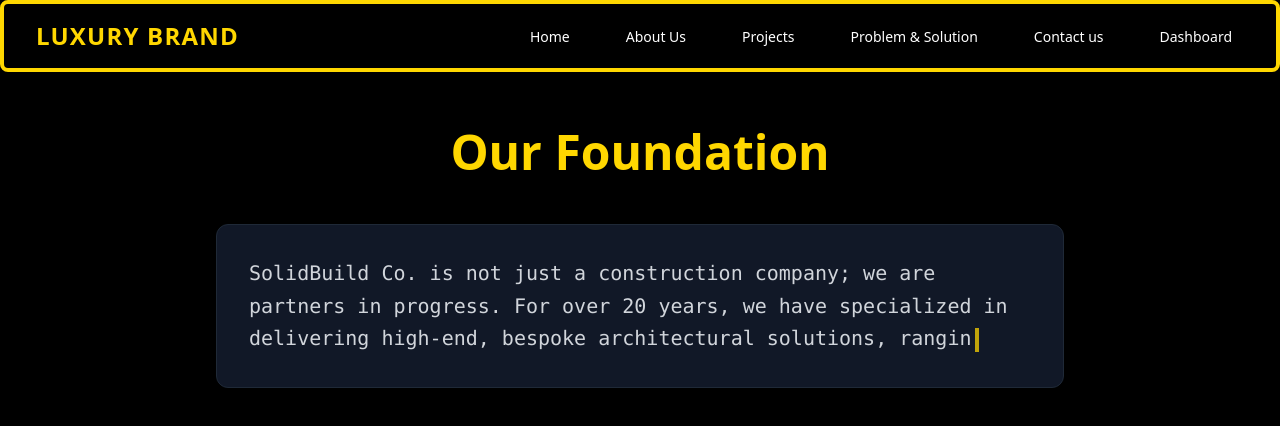
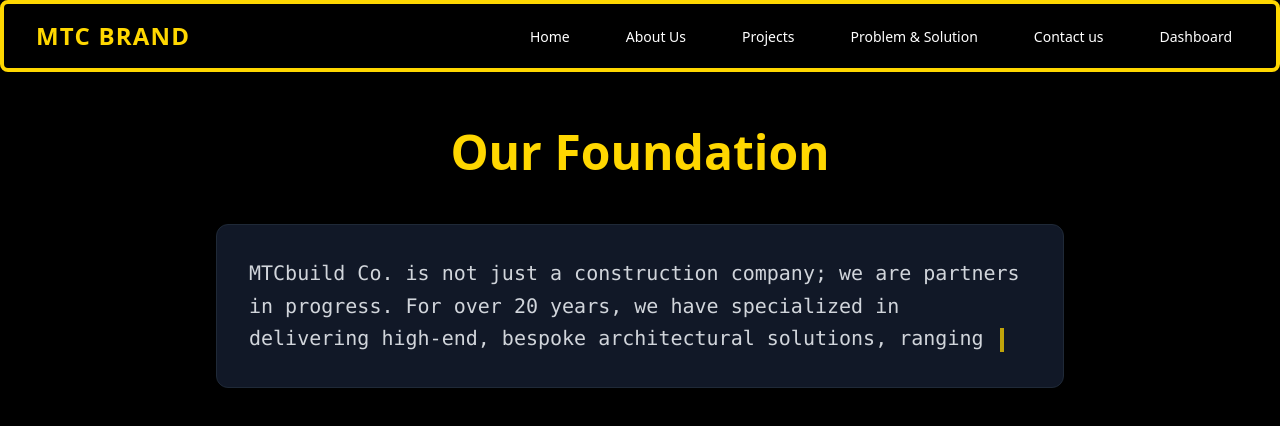
Before and after one commit to OdayAbood/constructor-frontend, a React (Create React App) app: page /about in a window 1280 px wide. Shown: the top 426 px of the page. Built offline with nearby package versions, Linux system fonts and the light colour scheme.

Commit message:
changing the name of the Company

```diff
--- a/src/components/AboutSection.js
+++ b/src/components/AboutSection.js
@@ -2,7 +2,7 @@ import React, { useState, useEffect } from 'react';
 
 // النص الطويل الذي سيتم عرضه بتأثير الكتابة
 const fullText =
-  "SolidBuild Co. is not just a construction company; we are partners in progress. For over 20 years, we have specialized in delivering high-end, bespoke architectural solutions, ranging from state-of-the-art commercial centers to landmark residential estates. Our mission transcends mere structural integrity—we build with precision, commitment, and a golden standard of client satisfaction. We believe in engineering spaces that define the future.";
+  "MTCbuild Co. is not just a construction company; we are partners in progress. For over 20 years, we have specialized in delivering high-end, bespoke architectural solutions, ranging from state-of-the-art commercial centers to landmark residential estates. Our mission transcends mere structural integrity—we build with precision, commitment, and a golden standard of client satisfaction. We believe in engineering spaces that define the future.";
 
 const AboutSection = () => {
   const [displayText, setDisplayText] = useState('');
--- a/src/components/NavBar.js
+++ b/src/components/NavBar.js
@@ -20,7 +20,7 @@ const Navbar = () => {
         <div className="flex justify-between items-center h-16">
           {/* 1. الشعار (Luxury Brand) */}
           <div className="flex-shrink-0 text-gold text-2xl font-bold tracking-wider">
-            LUXURY BRAND
+            MTC BRAND
           </div>
           {/* 2. أيقونة القائمة (تظهر فقط على الشاشات الصغيرة) */}
           <div className="md:hidden flex items-center">
```
